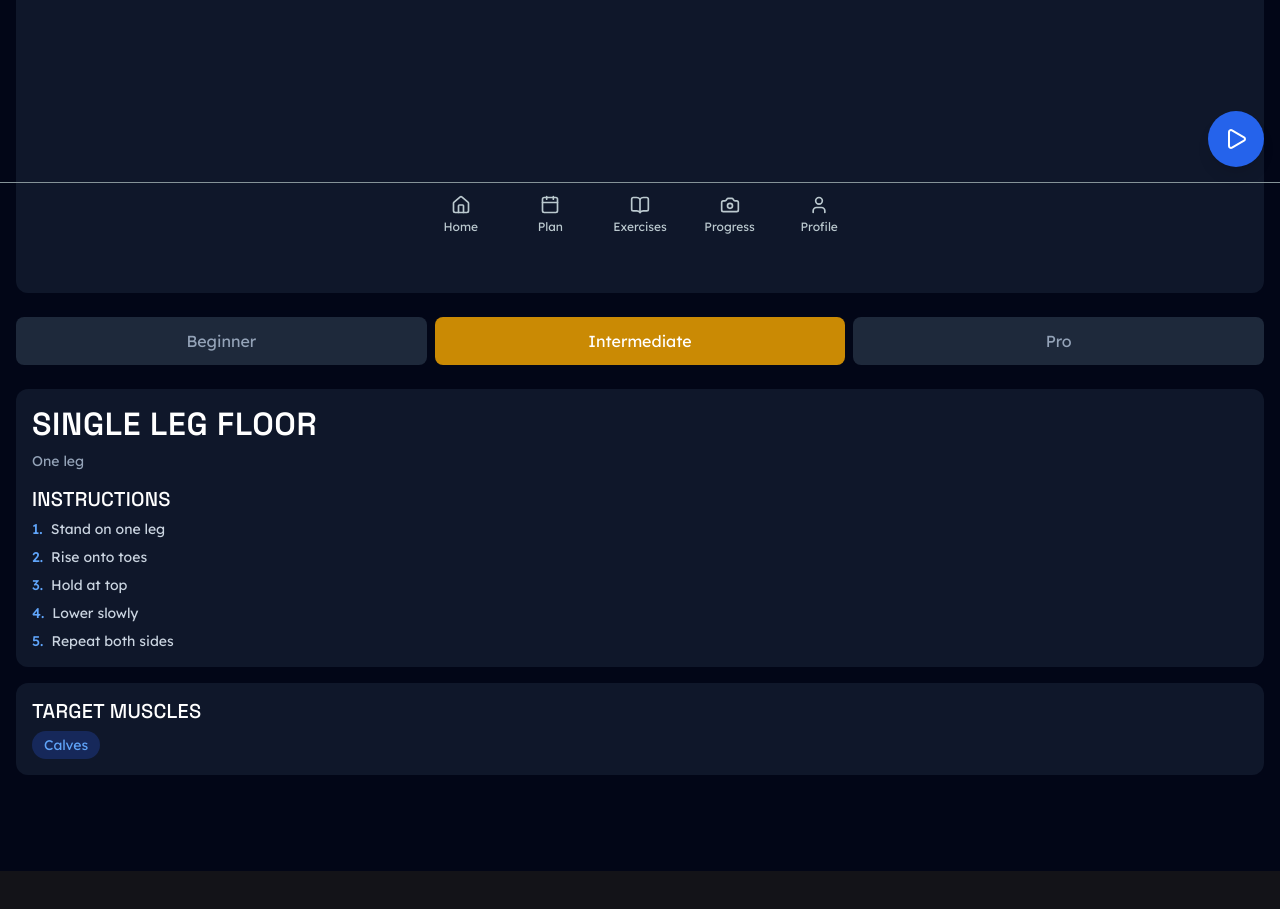
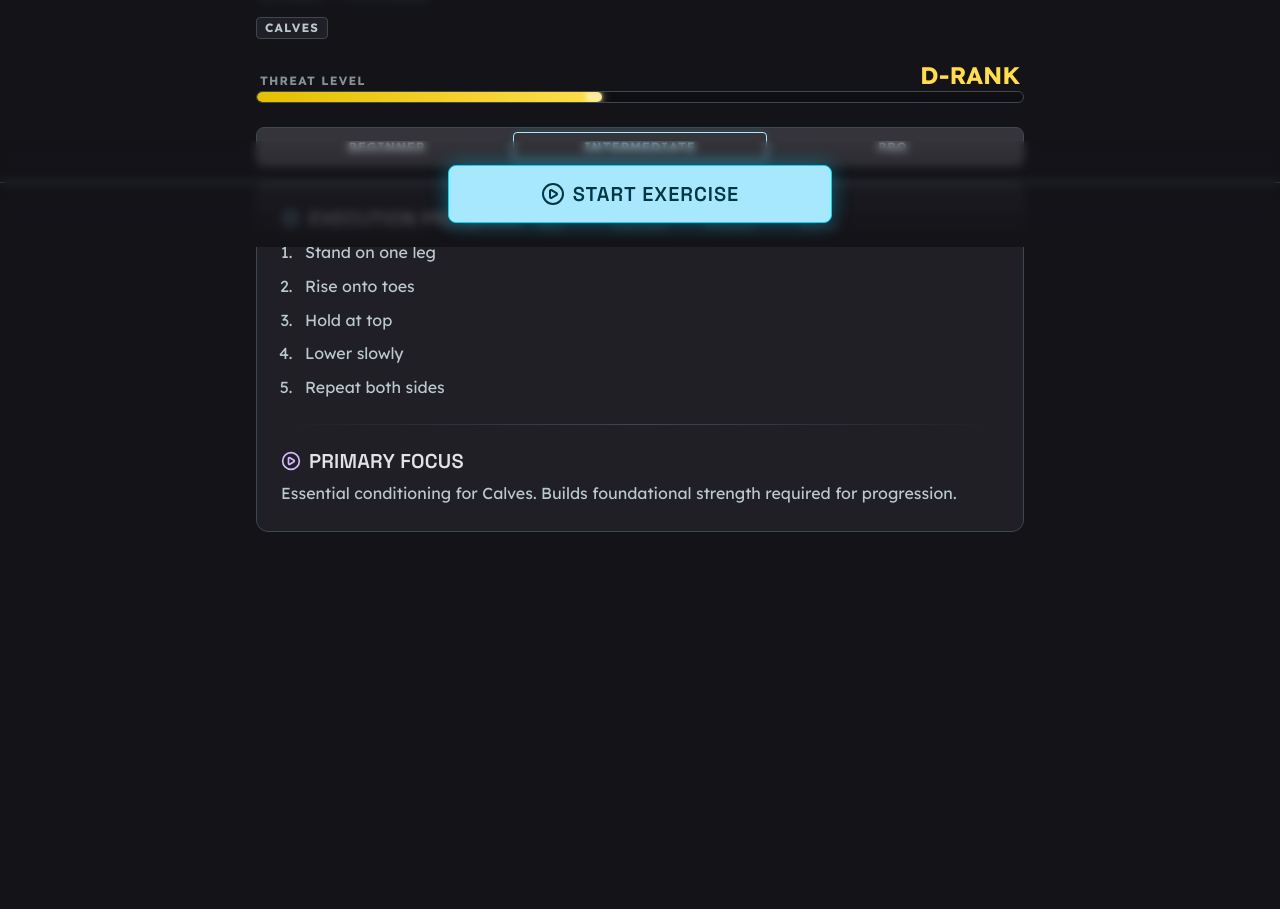
Before and after one commit to vrajeshbhatt/fitness_app, a Next.js app: page /exercises/calf-raise in a window 1280 px wide. Shown: the part 553-1462 px from the top of the page. After the commit the page ends 1261 px from the top, so only its background shows below. Built offline with nearby package versions, Linux system fonts and the light colour scheme.

Commit message:
Implement Exercise Detail page

```diff
--- a/src/app/exercises/[id]/page.tsx
+++ b/src/app/exercises/[id]/page.tsx
@@ -2,8 +2,16 @@
 
 import { useState } from 'react';
 import { exercises } from '@/utils/exercises';
-import { Dumbbell, ChevronLeft, Play } from 'lucide-react';
+import { ChevronLeft, PlayCircle, Dumbbell } from 'lucide-react';
 import Link from 'next/link';
+
+function getDifficultyRank(difficulty: number): { label: string; percentage: number } {
+  if (difficulty <= 3) return { label: 'E-RANK', percentage: 30 };
+  if (difficulty <= 5) return { label: 'D-RANK', percentage: 45 };
+  if (difficulty <= 7) return { label: 'C-RANK', percentage: 60 };
+  if (difficulty <= 8) return { label: 'B-RANK', percentage: 75 };
+  return { label: 'A-RANK', percentage: 90 };
+}
 
 export default function ExerciseDetailPage({ params }: { params: { id: string } }) {
   const exercise = exercises.find(e => e.id === params.id);
@@ -13,85 +21,126 @@ export default function ExerciseDetailPage({ params }: { params: { id: string }
 
   if (!exercise) {
     return (
-      <div className="min-h-screen bg-slate-950 p-4">
-        <Link href="/exercises" className="flex items-center gap-2 text-slate-400 mb-4">
+      <div className="min-h-screen bg-background p-6 pt-20">
+        <Link href="/exercises" className="flex items-center gap-2 text-on-surface-variant mb-4">
           <ChevronLeft size={20} /> Back to Exercises
         </Link>
-        <h1 className="text-xl text-white">Exercise not found</h1>
+        <h1 className="text-xl text-on-surface">Exercise not found</h1>
       </div>
     );
   }
 
   const currentLevel = exercise.levels.find(l => l.level === selectedLevel) || exercise.levels[0];
+  const difficultyRank = getDifficultyRank(currentLevel.difficulty);
+
+  const allMuscles = [exercise.primaryMuscle, ...exercise.secondaryMuscles];
 
   return (
-    <div className="min-h-screen bg-slate-950 pb-20">
-      <div className="p-4">
-        <Link href="/exercises" className="flex items-center gap-2 text-slate-400 mb-4">
-          <ChevronLeft size={20} /> Back to Exercises
+    <div className="min-h-screen bg-background pb-24">
+      <div className="px-5 md:px-0 md:max-w-screen-md md:mx-auto w-full flex flex-col gap-6 pt-4">
+        <Link href="/exercises" className="flex items-center gap-2 text-on-surface-variant hover:text-primary transition-colors">
+          <ChevronLeft size={20} /> Back
         </Link>
 
-        <h1 className="text-2xl font-bold text-white mb-2">{exercise.name}</h1>
-        <p className="text-slate-400 mb-6">{exercise.primaryMuscle}</p>
-
-        <div className="aspect-video bg-slate-900 rounded-xl mb-6 flex items-center justify-center overflow-hidden">
+        <section className="relative w-full aspect-[4/3] md:aspect-video rounded-xl overflow-hidden border border-outline-variant shadow-[0_4px_20px_rgba(0,212,255,0.05)] bg-surface-lowest">
           {currentLevel.gifUrl ? (
             <img
               src={currentLevel.gifUrl}
               alt={currentLevel.name}
-              className="w-full h-full object-contain"
+              className="w-full h-full object-cover opacity-80 mix-blend-screen"
             />
           ) : (
-            <Dumbbell className="text-slate-500" size={64} />
+            <div className="w-full h-full flex items-center justify-center bg-surface-container-low">
+              <Dumbbell className="text-on-surface-variant opacity-30" size={64} />
+            </div>
           )}
+          <div className="absolute inset-0 bg-gradient-to-t from-background via-transparent to-transparent pointer-events-none"></div>
+          <div className="absolute inset-0 ring-1 ring-inset ring-primary-container/20 rounded-xl pointer-events-none"></div>
+        </section>
+
+        <section className="flex flex-col gap-2">
+          <h1 className="font-heading text-[32px] leading-[1.2] tracking-[0.02em] font-bold text-on-background uppercase drop-shadow-[0_0_8px_rgba(168,232,255,0.2)]">
+            {exercise.name}
+          </h1>
+
+          <div className="flex flex-wrap items-center gap-2 mt-1">
+            {allMuscles.map((muscle) => (
+              <span key={muscle} className="px-2 py-1 rounded bg-surface border border-outline-variant font-[length:var(--spacing-xs)] text-[12px] leading-[1.0] tracking-[0.1em] font-bold text-on-surface-variant uppercase">
+                {muscle}
+              </span>
+            ))}
           </div>
 
-        <div className="flex gap-2 mb-6">
-          {exercise.levels.map((level) => (
+          <div className="mt-4 flex flex-col gap-1">
+            <div className="flex justify-between items-end px-1">
+              <span className="text-[12px] leading-[1.0] tracking-[0.1em] font-bold text-outline uppercase tracking-widest">Threat Level</span>
+              <span className="font-[length:var(--spacing-md)] text-[24px] leading-[1.0] font-bold text-tertiary">{difficultyRank.label}</span>
+            </div>
+            <div className="h-3 w-full bg-surface-lowest rounded-full overflow-hidden border border-outline-variant relative">
+              <div
+                className="absolute top-0 left-0 h-full bg-gradient-to-r from-tertiary-container to-tertiary rounded-full shadow-[0_0_12px_rgba(255,221,76,0.5)]"
+                style={{ width: `${difficultyRank.percentage}%` }}
+              >
+                <div className="absolute right-0 top-0 bottom-0 w-4 bg-white/50 blur-[2px]"></div>
+              </div>
+            </div>
+          </div>
+        </section>
+
+        <section className="flex flex-col gap-4">
+          <div className="flex rounded-lg bg-surface-highest border border-outline-variant p-1">
+            {(['beginner', 'intermediate', 'pro'] as const).map((level) => (
               <button
-              key={level.level}
-              onClick={() => setSelectedLevel(level.level as 'beginner' | 'intermediate' | 'pro')}
-              className={`flex-1 py-3 rounded-lg capitalize ${
-                selectedLevel === level.level
-                  ? level.level === 'beginner' ? 'bg-green-600 text-white'
-                    : level.level === 'intermediate' ? 'bg-yellow-600 text-white'
-                    : 'bg-red-600 text-white'
-                  : 'bg-slate-800 text-slate-400'
+                key={level}
+                onClick={() => setSelectedLevel(level)}
+                className={`flex-1 py-2 rounded font-[length:var(--spacing-xs)] text-[12px] leading-[1.0] tracking-[0.1em] font-bold uppercase transition-all ${
+                  selectedLevel === level
+                    ? 'bg-primary-container/20 border border-primary text-primary-fixed shadow-[0_0_10px_rgba(0,212,255,0.15)]'
+                    : 'text-on-surface-variant hover:text-on-surface'
                 }`}
               >
-              {level.level}
+                {level}
               </button>
             ))}
           </div>
 
-        <div className="bg-slate-900 rounded-xl p-4 mb-4">
-          <h2 className="text-white font-semibold mb-2">{currentLevel.name}</h2>
-          <p className="text-slate-400 text-sm mb-4">{currentLevel.description}</p>
+          <div className="relative bg-surface rounded-xl border border-outline-variant p-6 flex flex-col gap-6 overflow-hidden">
+            <div className="absolute -top-12 -right-12 w-40 h-40 bg-primary-container/10 rounded-full blur-3xl pointer-events-none"></div>
 
-          <h3 className="text-white font-medium mb-2">Instructions</h3>
-          <ol className="space-y-2">
+            <div className="relative z-10">
+              <div className="flex items-center gap-2 mb-2">
+                <PlayCircle className="text-primary text-xl" size={20} />
+                <h3 className="font-heading text-[20px] leading-[1.2] tracking-[0.01em] font-semibold text-on-surface uppercase">Execution Protocol</h3>
+              </div>
+              <ol className="list-decimal list-outside ml-4 flex flex-col gap-2 font-body text-[16px] leading-[1.6] text-on-surface-variant">
                 {currentLevel.instructions.map((instruction, i) => (
-              <li key={i} className="text-slate-300 text-sm flex gap-2">
-                <span className="text-blue-400 font-medium">{i + 1}.</span>
-                {instruction}
-              </li>
+                  <li key={i} className="pl-2">{instruction}</li>
                 ))}
               </ol>
             </div>
 
-        <div className="bg-slate-900 rounded-xl p-4">
-          <h3 className="text-white font-medium mb-2">Target Muscles</h3>
-          <div className="flex gap-2 flex-wrap">
-            {currentLevel.targetMuscles.map((muscle) => (
-              <span key={muscle} className="px-3 py-1 bg-blue-900/50 text-blue-400 rounded-full text-sm">
-                {muscle}
-              </span>
-            ))}
+            <div className="w-full h-px bg-gradient-to-r from-transparent via-outline-variant to-transparent"></div>
+
+            <div className="relative z-10">
+              <div className="flex items-center gap-2 mb-2">
+                <PlayCircle className="text-secondary text-xl" size={20} />
+                <h3 className="font-heading text-[20px] leading-[1.2] tracking-[0.01em] font-semibold text-on-surface uppercase">Primary Focus</h3>
+              </div>
+              <p className="font-body text-[16px] leading-[1.6] text-on-surface-variant">
+                Essential conditioning for {currentLevel.targetMuscles.join(', ')}. Builds foundational strength required for progression.
+              </p>
             </div>
           </div>
+        </section>
+      </div>
 
-        <Link href="/log" className="fixed bottom-20 right-4 w-14 h-14 bg-blue-600 rounded-full flex items-center justify-center shadow-lg">
-          <Play size={24} className="text-white" />
+      <div className="fixed bottom-0 left-0 w-full p-6 bg-gradient-to-t from-background via-background/95 to-transparent z-40 flex justify-center backdrop-blur-sm">
+        <Link
+          href="/log"
+          className="w-full max-w-sm py-4 px-6 rounded-lg bg-primary text-on-primary font-heading text-[20px] leading-[1.2] tracking-[0.01em] font-semibold uppercase tracking-wider border border-primary-container shadow-[0_0_20px_rgba(0,212,255,0.4)] hover:shadow-[0_0_30px_rgba(0,212,255,0.6)] hover:bg-primary-fixed transition-all duration-300 flex items-center justify-center gap-2 group"
+        >
+          <PlayCircle size={24} className="group-hover:scale-110 transition-transform" />
+          Start Exercise
         </Link>
       </div>
     </div>
```
Lines whose indentation alone changed are shown as unchanged.
